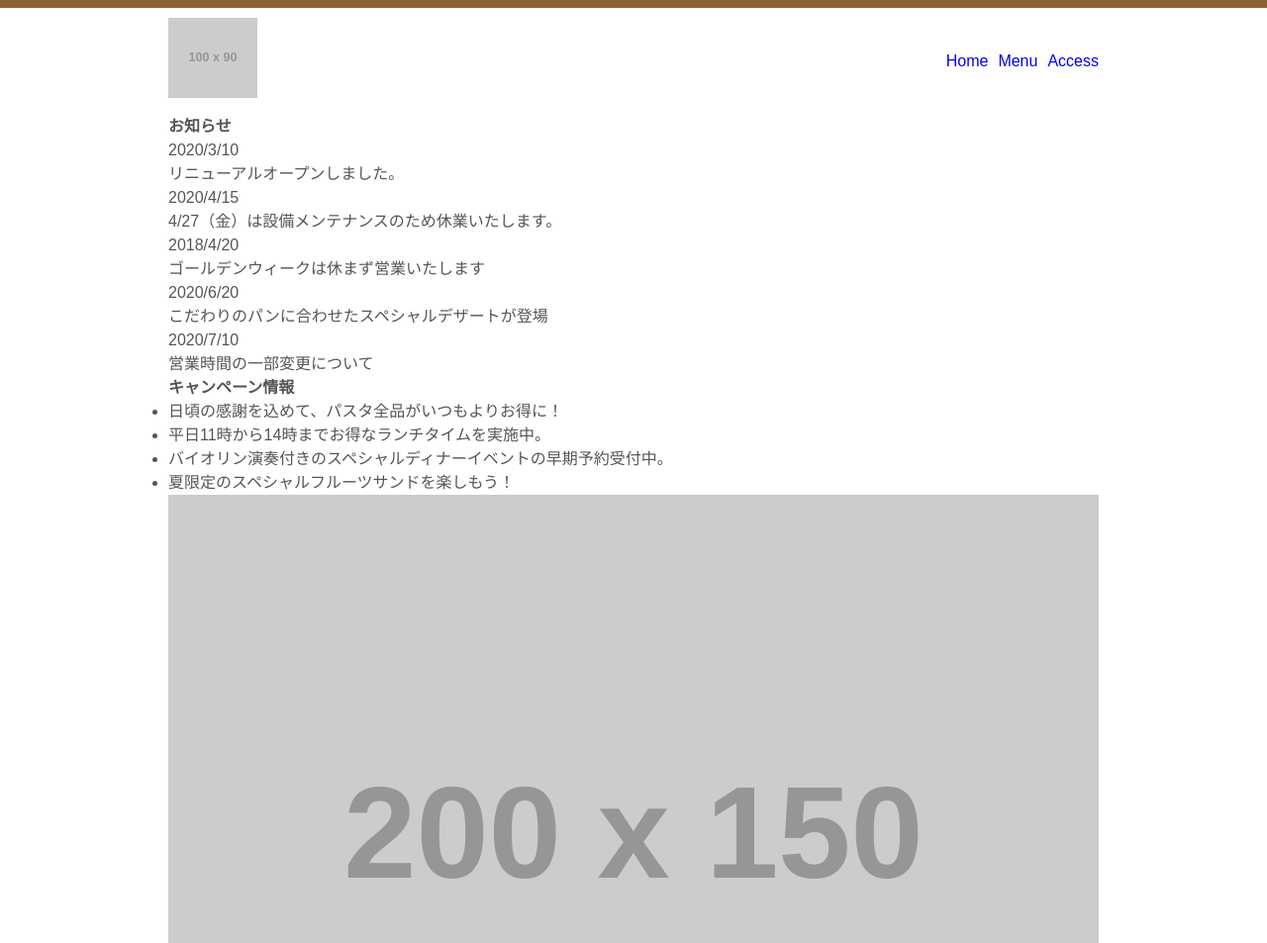
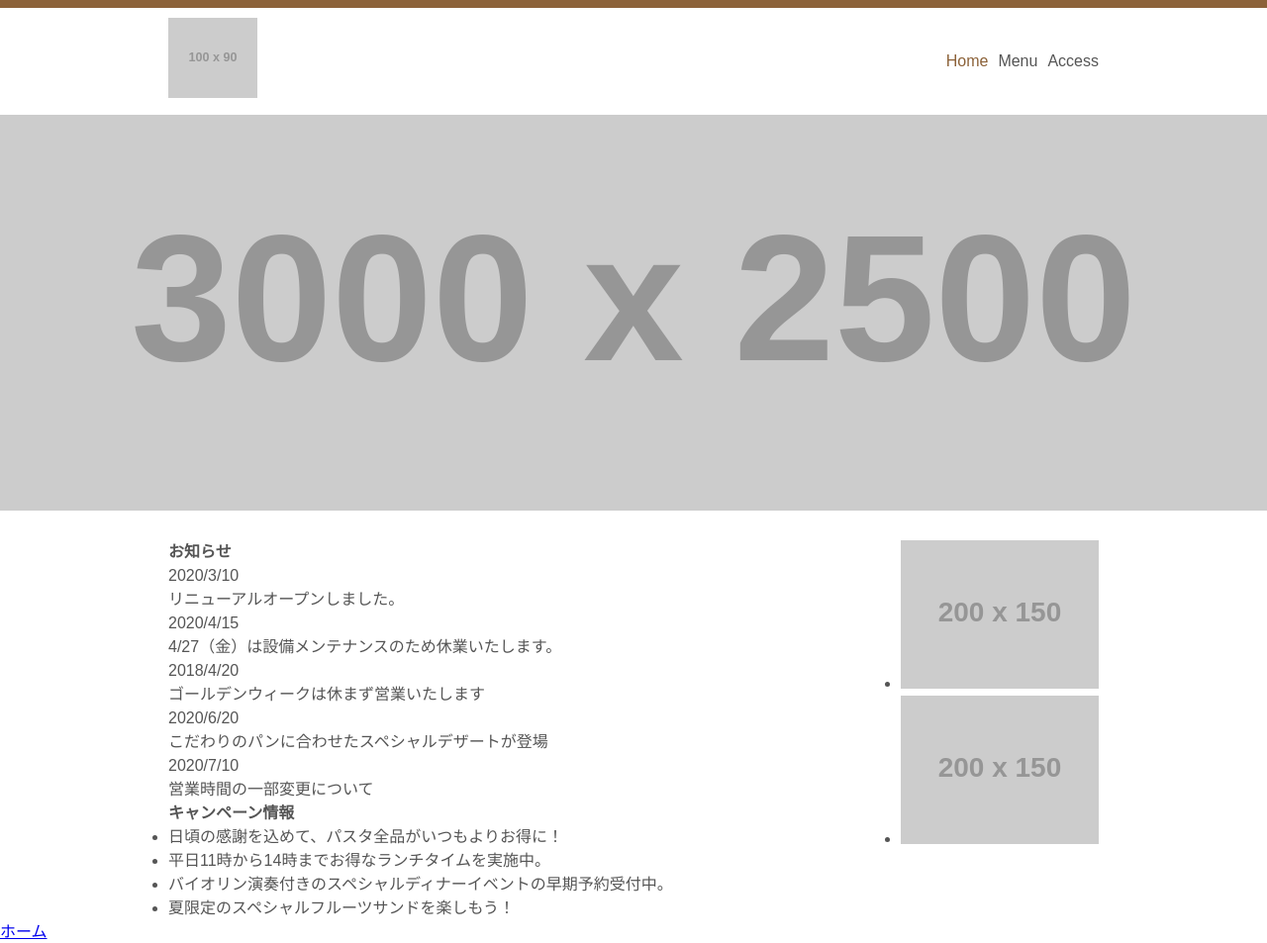
Before and after one commit to RYOTA2528/CSS.Cafe, a plain HTML site: page index.html in a window 1280 px wide. Shown: the top 953 px of the page at 99% size. Drawn offline with Linux system fonts and the light colour scheme; placeholder pictures from the web are drawn by us.

Commit message:
【ADD】コンテンツの配置調整

```diff
--- a/css/base.css
+++ b/css/base.css
@@ -54,4 +54,40 @@ header nav ul li {
 /* ナビゲーション要素の下線を消す */
 header nav ul li a{
   text-decoration: none;
+  color: #555;
 }
+/* ナビゲーション要素の色の設定(マウスオーバーの際にも色が変わる) */
+header nav ul li a:hover,
+header nav ul li a:active,
+header nav ul li.current a{
+  color: #8c6239;
+}
+
+#main_image{
+  width: 100%;
+  /* 50vh は画面の50％分の幅という意味*/
+  height: 50vh;
+  background-image: url(https://via.placeholder.com/3000x2500);
+/* イメージ画像をリピートしないように設定 */
+  backgroud-repeat: no-repeat;
+  /* イメージ画像の場所の設定 */
+  background-position: center;
+  /* 背景画像がbackground-imageを覆うように設定 */
+  background-size: cover;
+}
+
+/* contents */
+.contents{
+  /* div contents内の要素は順番にmainタグ→asideタグ。つまりflexでこの２つの要素で横並びになる */
+  display: flex;
+  justify-content: space-between;
+  margin-top: 30px;
+}
+
+#main-conten{
+  width: 65%;
+}
+
+#sider{
+  width: 35%;
+}
```
Also changed, not shown: index.html (+1 -0 lines).
